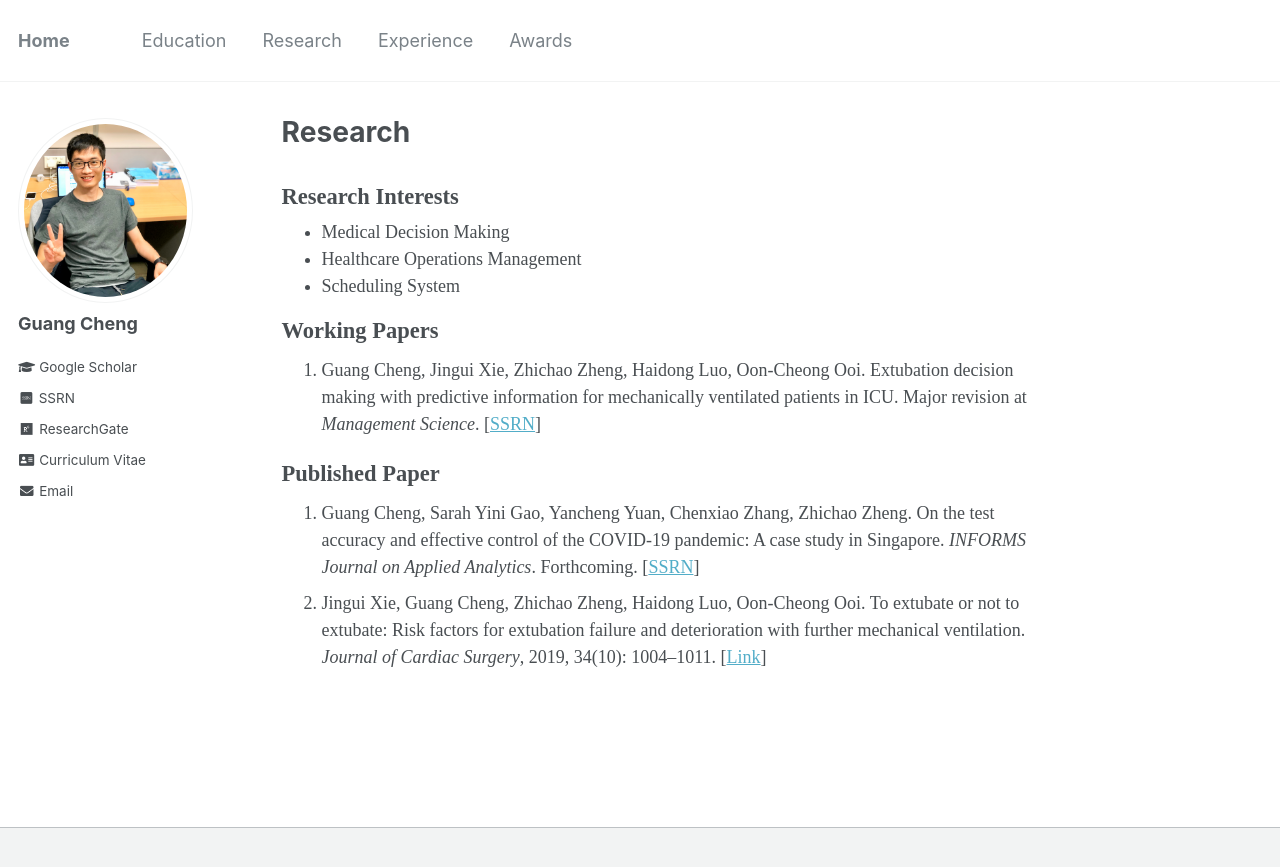
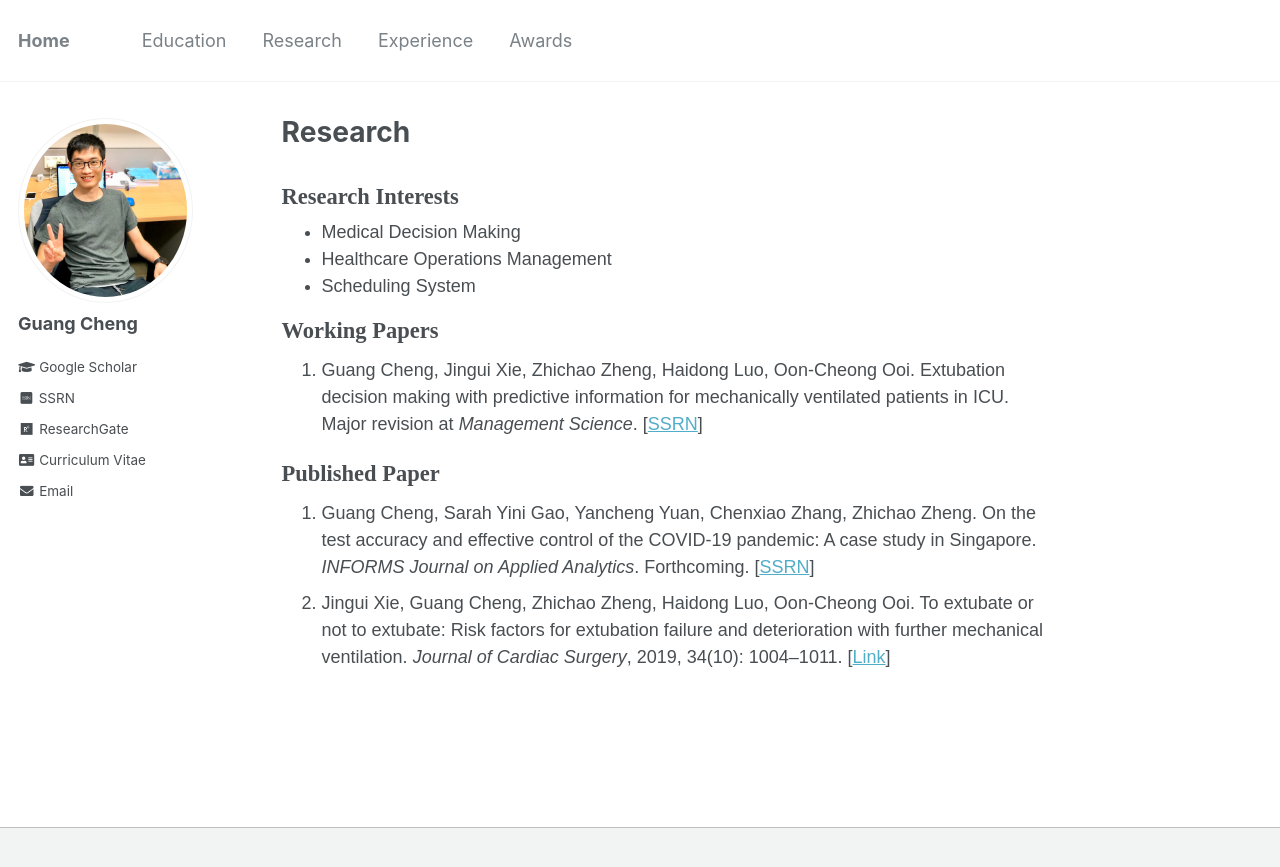
Before and after one commit to gcheng-nus/gcheng-nus.github.io, a Jekyll site: the page built from _pages/research.md, in a window 1280 px wide. Shown: the top 867 px of the page. Built offline with Jekyll 4.4.1, drawn with Linux system fonts in a browser that asks for light colours; some web fonts are replaced.

Commit message:
modify font style

```diff
--- a/_pages/research.md
+++ b/_pages/research.md
@@ -4,7 +4,7 @@
 permalink: /research/
 author_profile: true
 ---
-<body style="font-family: Serif;">
+<body style="font-family: Sans-serif;">
 
 <h2 style="margin-top: 1em;">Research Interests</h2>
 <ul style="margin-top: 0em; margin-bottom: 1.2em; line-height:100%;">
```
